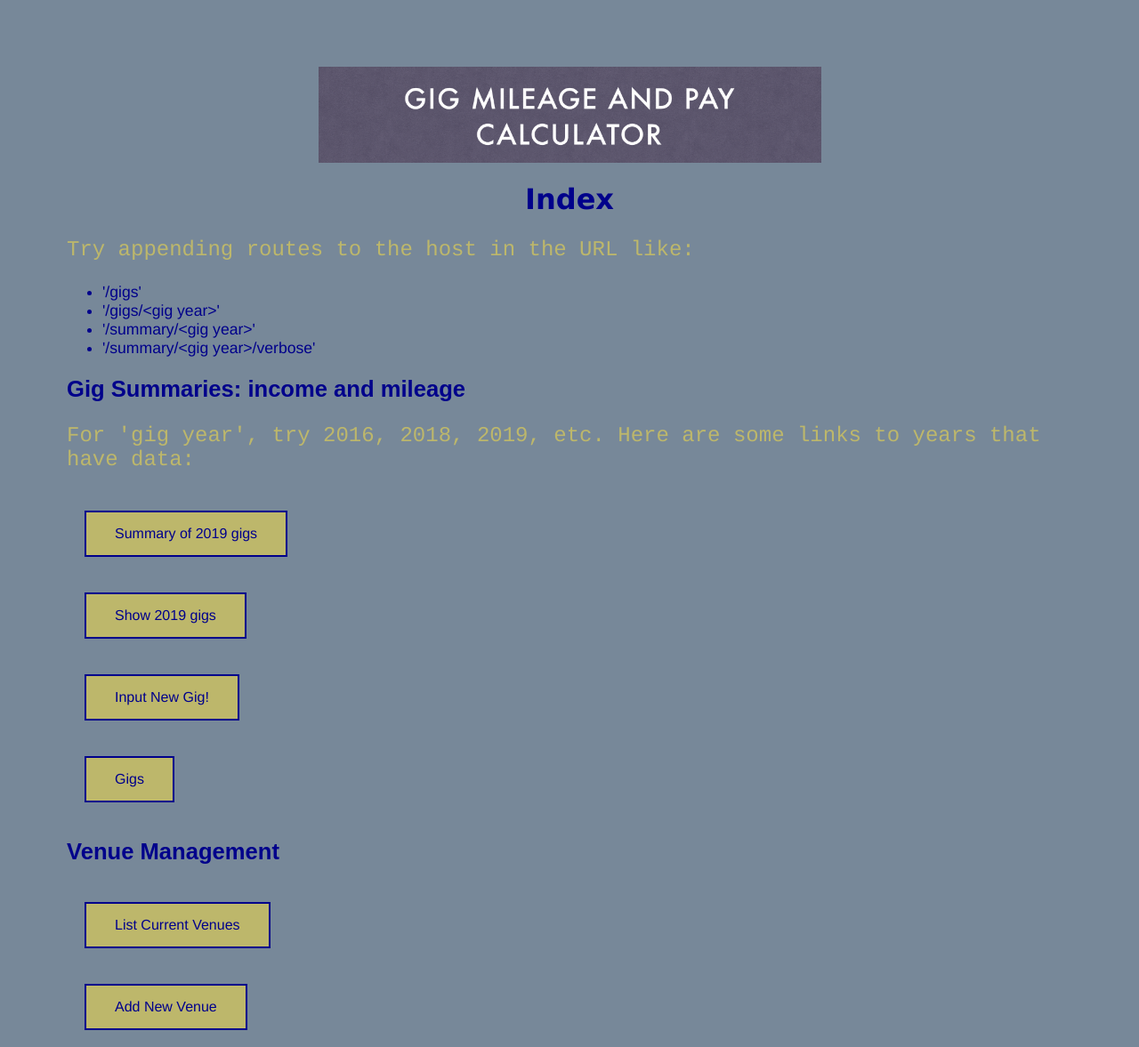
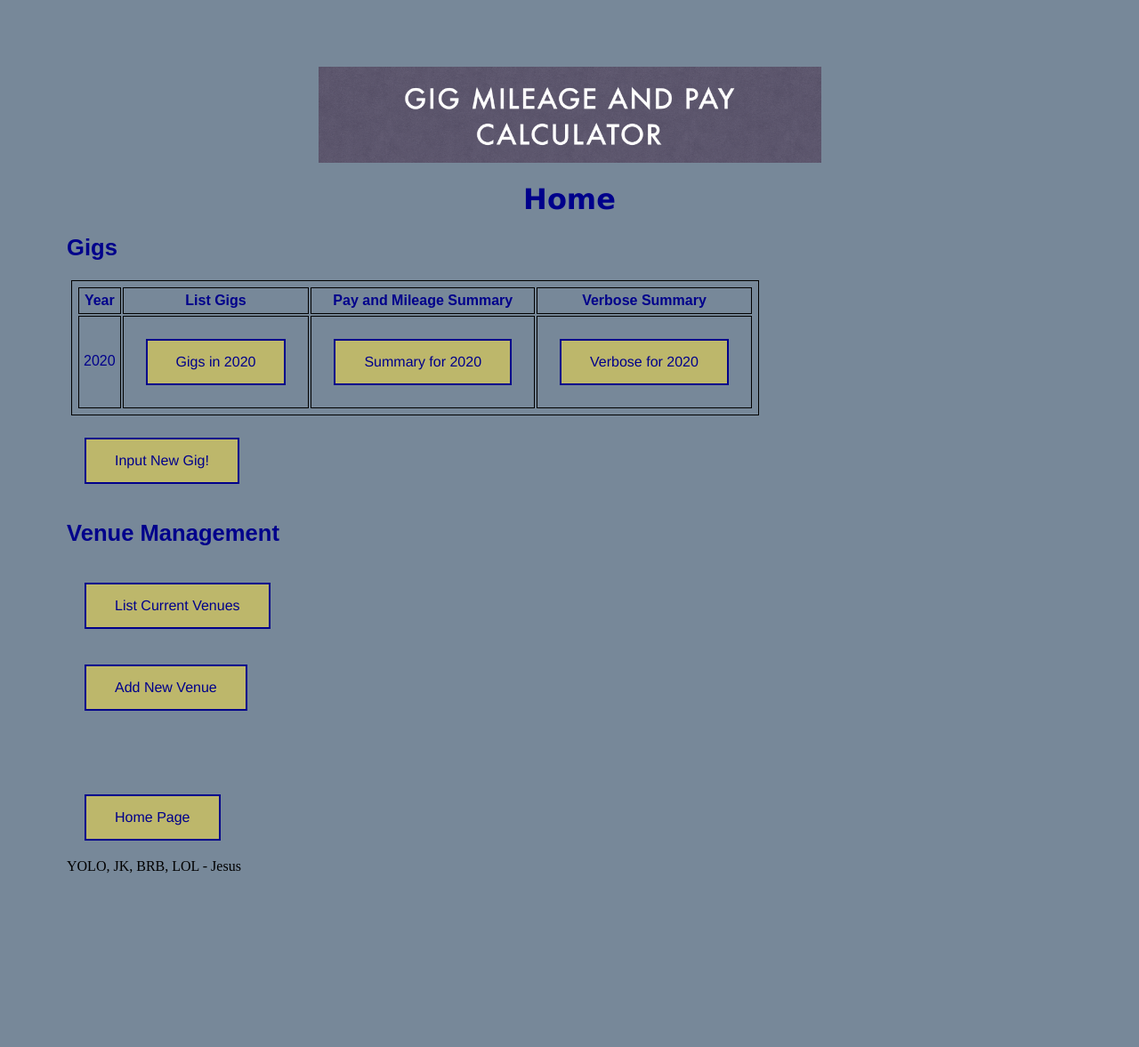
Before and after one commit to stuarth-inova/gig-mileage-and-pay, a Flask app: page / in a window 1280 px wide. Shown: the top 1177 px of the page at 89% size. After the commit the page ends 982 px from the top, so only its background shows below. Run offline with Flask 2, Linux system fonts and the light colour scheme; tables that the repository leaves empty hold one stand-in row (values such as "Sample post").

Commit message:
Expand gig table (#18)
* table finished

* home page update

```diff
--- a/app.py
+++ b/app.py
@@ -39,8 +39,10 @@ class Venue(db.Model):
 
 
 @app.route('/')
+@app.route('/home')
+@app.route('/index')
 def index():
-    return render_template('index.html')
+    return render_template('index.html', unique_years=unique_year_list())
 
 
 @app.route('/hello')
@@ -58,8 +60,9 @@ def venue_list():
 
 @app.route('/gigs')
 @app.route('/gigs/')
+@app.route('/gig')
 def gigs():
-    return render_template('gigs.html', unique_years=unique_year_list())
+    return redirect("/", code=302)
 
 
 def unique_year_list():
@@ -247,7 +250,7 @@ def summary(year, verbose_flag=None):
     else:
         verbose = False
 
-    miles_sum, pay_sum, num_gigs, gig_data_file, venues_unmatched = annual_gig_pay_miles_summary(year, verbose)
+    miles_sum, pay_sum, num_gigs, print_year, venues_unmatched = annual_gig_pay_miles_summary(year, verbose)
 
     if verbose:
         try:
@@ -258,7 +261,7 @@ def summary(year, verbose_flag=None):
         unique_band_list = []
         miles_per_venue_list = []
 
-    return render_template('summary.html', num_gigs=num_gigs, miles=miles_sum, pay=pay_sum, data_file=gig_data_file,
+    return render_template('summary.html', num_gigs=num_gigs, miles=miles_sum, pay=pay_sum, year=print_year,
                            unmatched_venue_list=venues_unmatched, unique_band_list=unique_band_list, verbose=verbose,
                            miles_per_venue_list=miles_per_venue_list, gigs_url=url_for('gig_details', gig_year=year),
                            self_verbose_url=url_for('summary', year=year, verbose_flag='verbose'))
--- a/templates/gig_details.html
+++ b/templates/gig_details.html
@@ -23,7 +23,4 @@
     </tr>
     {% endfor %}
 </table>
-    <form method="get" action='/gigs'>
-        <button id="gigsListButton", class="button" >Gigs</button>
-    </form>
 {% endblock %}
--- a/templates/index.html
+++ b/templates/index.html
@@ -4,28 +4,38 @@
   {{ super() }}
 {% endblock %}
 {% block content %}
-<h1>Index</h1>
-<p>Try appending routes to the host in the URL like:</p>
-<ul>
-    <li>'/gigs'</li>
-    <li>'/gigs/&lt;gig year&gt;'</li>
-    <li>'/summary/&lt;gig year&gt;'</li>
-    <li>'/summary/&lt;gig year&gt;/verbose'</li>
-</ul>
-
-<h2>Gig Summaries: income and mileage</h2>
-    <p>For 'gig year', try 2016, 2018, 2019, etc. Here are some links to years that have data:</p>
-    <form method="get" action='/summary/2019'>
-        <button id="summary2019Button", class="button" >Summary of 2019 gigs</button>
-    </form>
-    <form method="get" action='/gigs/2019'>
-        <button id="gigs2019Button", class="button" >Show 2019 gigs</button>
-    </form>
+<h1>Home</h1>
+<h2>Gigs</h2>
+    <table class="FancyTable" cellpadding="10px">
+        <tr>
+            <th class="FancyTable">Year</th>
+            <th class="FancyTable">List Gigs</th>
+            <th class="FancyTable">Pay and Mileage Summary</th>
+            <th class="FancyTable">Verbose Summary</th>
+        </tr>
+        {% for year in unique_years %}
+        <tr>
+            <td class="FancyTable"><br><br>{{ year }}</td>
+            <td class="FancyTable">
+                <form method="get" action='/gigs/{{ year }}'>
+                    <button id="gigs{{ year }}Button", class="button" >Gigs in {{ year }}</button>
+                </form>
+            </td>
+            <td class="FancyTable">
+                <form method="get" action='/summary/{{ year }}'>
+                    <button id="summary{{ year }}Button", class="button" >Summary for {{ year }}</button>
+                </form>
+            </td>
+            <td class="FancyTable">
+                <form method="get" action='/summary/{{ year }}/verbose'>
+                    <button id="summaryVerbose{{ year }}Button", class="button" >Verbose for {{ year }}</button>
+                </form>
+            </td>
+        </tr>
+        {% endfor %}
+    </table>
     <form method="get" action='/gigs/submit'>
         <button id="gigSubmitForm", class="button" >Input New Gig!</button>
-    </form>
-    <form method="get" action='/gigs'>
-        <button id="gigsListButton", class="button" >Gigs</button>
     </form>
 
 <h2>Venue Management</h2>
```
Also changed, not shown: templates/gigs.html (deleted, +0 -28 lines), templates/summary.html (+13 -1 lines).
